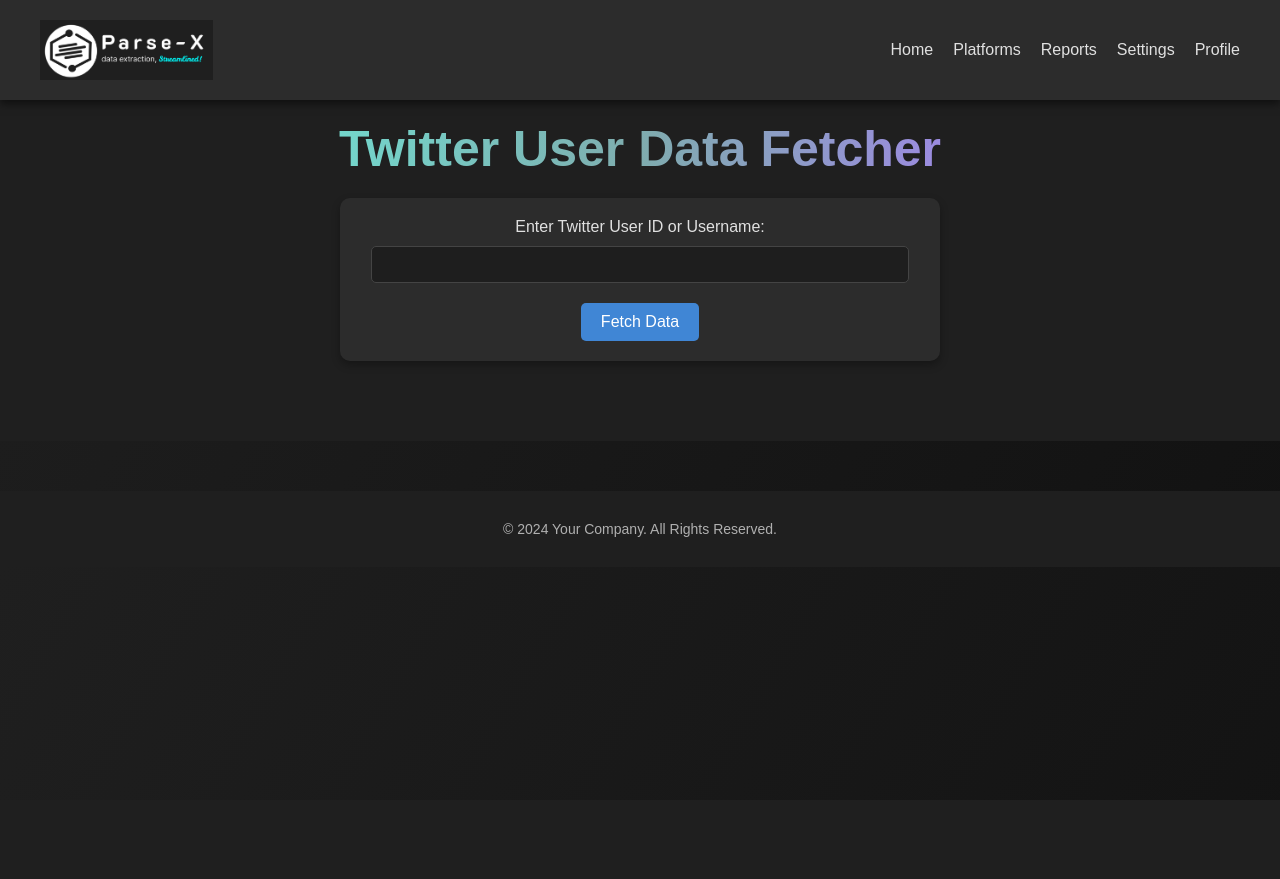
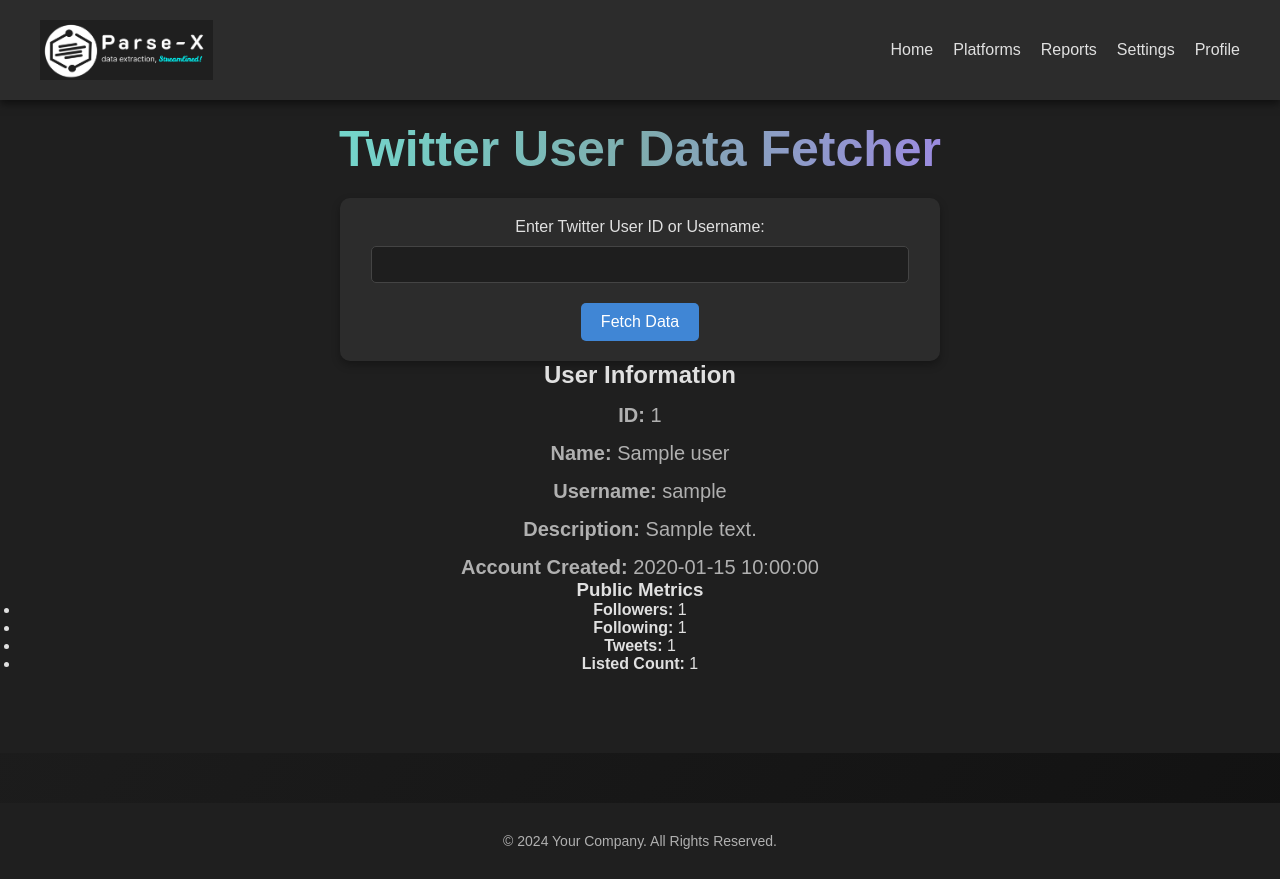
Before and after one commit to bavarva/Parse-X, a Flask app: template templates/index2.html in a window 1280 px wide. Before the commit the page ends 537 px from the top, so only its background shows below. Run offline with Flask 3, Linux system fonts and the light colour scheme; the template is opened without the code that fills it: most values are stand-ins (such as "Sample title", 1, 10 or a date in 2020).

Commit message:
Update index2.html

```diff
--- a/templates/index2.html
+++ b/templates/index2.html
@@ -27,6 +27,30 @@
             <input type="text" id="user_id" name="user_id" required>
             <input type="submit" value="Fetch Data">
         </form>
+        {% if user_data %}
+        <div class="user-data">
+            <h2>User Information</h2>
+            <p><strong>ID:</strong> {{ user_data.id }}</p>
+            <p><strong>Name:</strong> {{ user_data.name }}</p>
+            <p><strong>Username:</strong> {{ user_data.username }}</p>
+            <p><strong>Description:</strong> {{ user_data.description }}</p>
+            <p><strong>Account Created:</strong> {{ user_data.created_at }}</p>
+            <h3>Public Metrics</h3>
+            <ul>
+                <li><strong>Followers:</strong> {{ user_data.public_metrics.followers_count }}</li>
+                <li><strong>Following:</strong> {{ user_data.public_metrics.following_count }}</li>
+                <li><strong>Tweets:</strong> {{ user_data.public_metrics.tweet_count }}</li>
+                <li><strong>Listed Count:</strong> {{ user_data.public_metrics.listed_count }}</li>
+            </ul>
+        </div>
+        {% endif %}
+
+        <!-- Display error message if any -->
+        {% if error %}
+        <div class="error-message">
+            <p>{{ error }}</p>
+        </div>
+        {% endif %}
     </section>
 
     <!-- Footer -->
```
